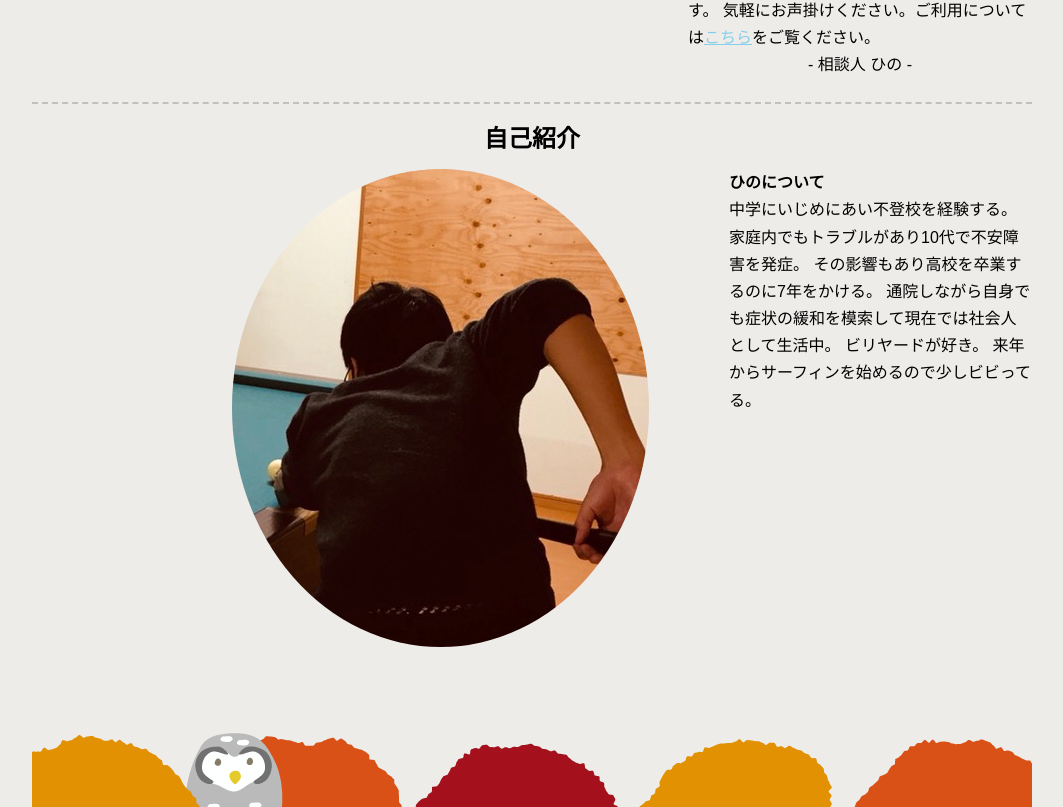
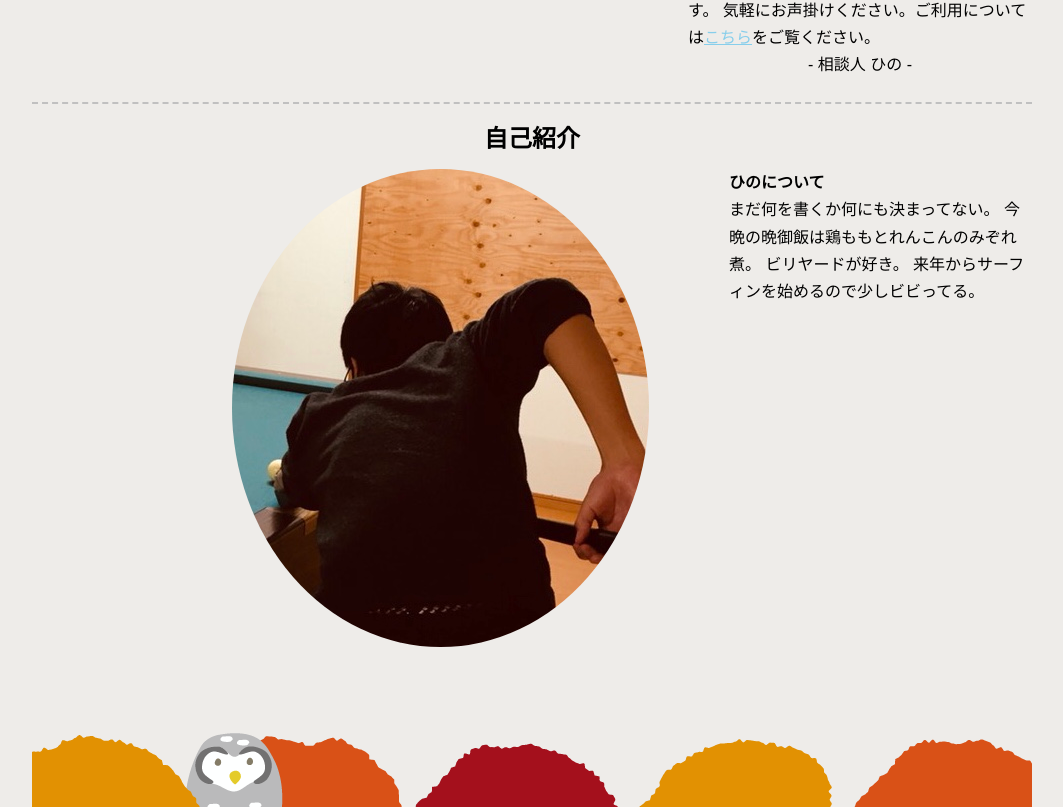
Before and after one commit to hinopi06/mypage, a plain HTML site: page about.html in a window 1280 px wide. Shown: the part 756-1563 px from the top of the page, without its empty margins (108-1171 px from the left). Drawn offline with Linux system fonts and the light colour scheme.

Commit message:
Update about.html

```diff
--- a/about.html
+++ b/about.html
@@ -49,9 +49,8 @@
         <div class="self-introduction clear">
           <h2 class="my-profile">自己紹介</h2>
           <p><img class="my-photo" src="images/self-introduction.jpeg"  alt=""><strong>ひのについて</strong><br>
-          中学にいじめにあい不登校を経験する。家庭内でもトラブルがあり10代で不安障害を発症。
-その影響もあり高校を卒業するのに7年をかける。
-通院しながら自身でも症状の緩和を模索して現在では社会人として生活中。
+          まだ何を書くか何にも決まってない。
+          今晩の晩御飯は鶏ももとれんこんのみぞれ煮。
 ビリヤードが好き。
 来年からサーフィンを始めるので少しビビってる。</p>
 
```
